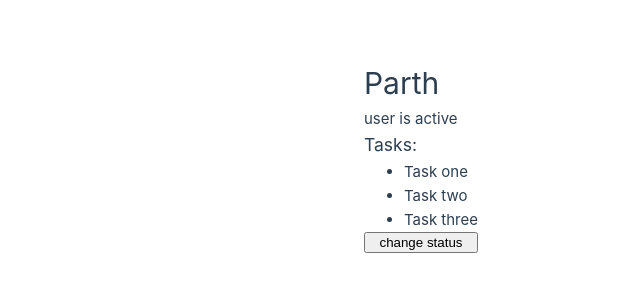
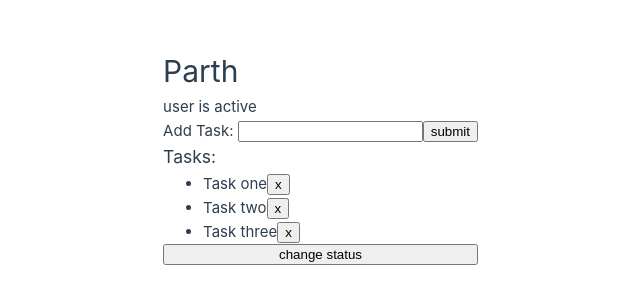
Before and after one commit to srivastavcodes/LearnVue, a Vue app in the folder vue_1/: page / in a window 1280 px wide. Shown: the part 244-548 px from the top of the page, without its empty margins (162-802 px from the left). Built offline with nearby package versions, Linux system fonts and the light colour scheme; the HTML template or start-up script is replaced by a standard one.

Commit message:
form operations

```diff
--- a/vue_1/src/App.vue
+++ b/vue_1/src/App.vue
@@ -1,9 +1,10 @@
 <script setup>
 import {ref} from "vue";
 
-const name = "Parth"
+const name = ref("Parth")
 const status = ref("active")
-const tasks = ["Task one", "Task two", "Task three"]
+const tasks = ref(["Task one", "Task two", "Task three"])
+const newTask = ref("")
 
 const changeStatus = () => {
     if (status.value === 'active') {
@@ -13,6 +14,17 @@ const changeStatus = () => {
     } else {
         status.value = 'active'
     }
+}
+
+const addTask = () => {
+    if (newTask.value.valueOf().trim() !== '') {
+        tasks.value.push(newTask.value)
+        newTask.value = ''
+    }
+}
+
+const deleteTask = (index) => {
+    tasks.value.splice(index, 1)
 }
 </script>
 
@@ -25,10 +37,22 @@ const changeStatus = () => {
     <p v-else>user is inactive</p>
     <br>
 
+    <form @submit.prevent="addTask">
+        <label for="newTask">Add Task: </label>
+        <input type="text" id="newTask" name="newTask" v-model="newTask"/>
+        <button type="submit">submit</button>
+    </form>
+    <br>
+
     <h3>Tasks:</h3>
     <br>
     <ul>
-        <li v-for="task in tasks" :key="task">{{ task }}</li>
+        <li v-for="(task, idx) in tasks" :key="task">
+            <span>
+            {{ task }}
+            </span>
+            <button @click="deleteTask(idx)">x</button>
+        </li>
     </ul>
 
     <br>
```
